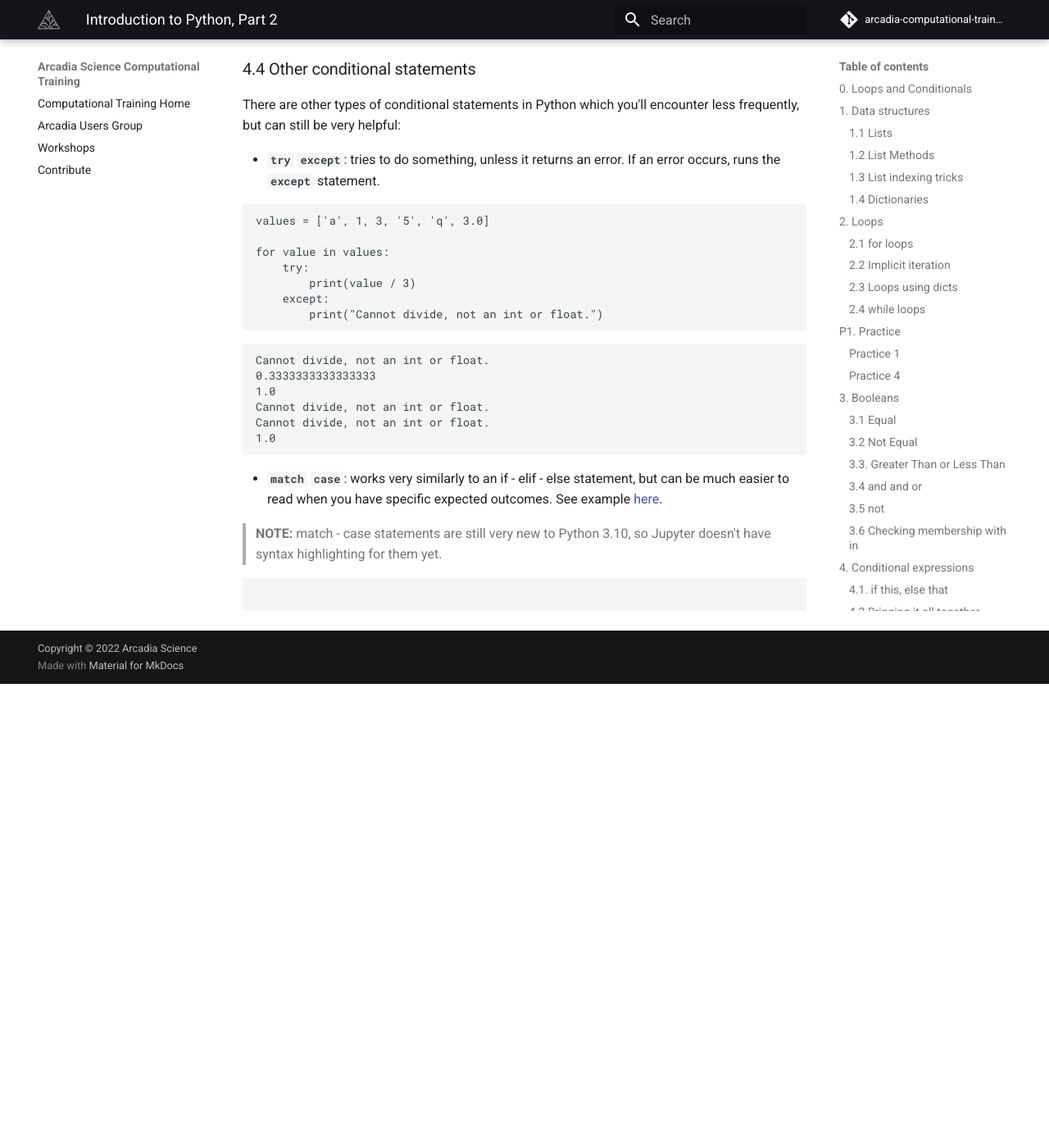
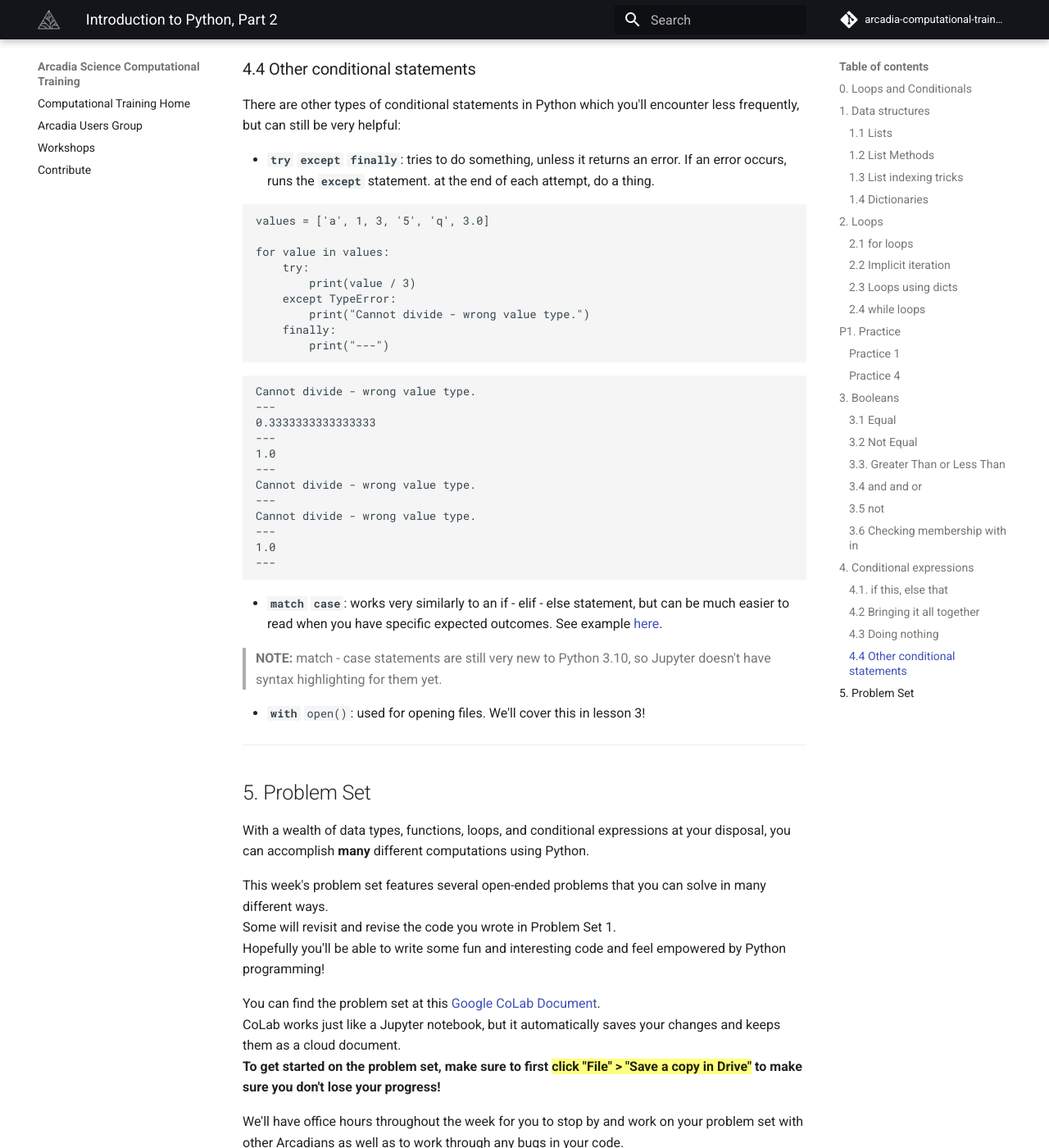
Before and after one commit to Arcadia-Science/arcadia-computational-training, an MkDocs documentation site: the page built from docs/arcadia-users-group/20230314-intro-to-python-2/lesson.md, in a window 1280 px wide and 1400 px high, scrolled down 14395 px. Shown: the whole window at 82% size. Built offline with MkDocs 1.6.1 and Material for MkDocs 9.7.7, drawn with Linux system fonts in a browser that asks for light colours; comment, search, counter and statistics services are not loaded; before the commit the page ends 15229 px from its top, so only the background shows below that.

Commit message:
added links to Google Colab for problem sets

````diff
--- a/docs/arcadia-users-group/20230314-intro-to-python-2/lesson.md
+++ b/docs/arcadia-users-group/20230314-intro-to-python-2/lesson.md
@@ -704,7 +704,7 @@ print(output)
 
 There are other types of conditional statements in Python which you'll encounter less frequently, but can still be very helpful:
 
-- **`try`** **`except`**: tries to do something, unless it returns an error. If an error occurs, runs the **`except`** statement.
+- **`try`** **`except`** **`finally`**: tries to do something, unless it returns an error. If an error occurs, runs the **`except`** statement. at the end of each attempt, do a thing.
 
 
 ```python
@@ -713,22 +713,47 @@ values = ['a', 1, 3, '5', 'q', 3.0]
 for value in values:
     try:
         print(value / 3)
-    except:
-        print("Cannot divide, not an int or float.")
+    except TypeError:
+        print("Cannot divide - wrong value type.")
+    finally:
+        print("---")
 ```
 
-    Cannot divide, not an int or float.
+    Cannot divide - wrong value type.
+    ---
     0.3333333333333333
+    ---
     1.0
-    Cannot divide, not an int or float.
-    Cannot divide, not an int or float.
+    ---
+    Cannot divide - wrong value type.
+    ---
+    Cannot divide - wrong value type.
+    ---
     1.0
+    ---
 
 
 - **`match`** **`case`**: works very similarly to an if - elif - else statement, but can be much easier to read when you have specific expected outcomes. See example [here](https://learnpython.com/blog/python-match-case-statement/).
 
 > **NOTE:** match - case statements are still very new to Python 3.10, so Jupyter doesn't have syntax highlighting for them yet.
 
+- **`with`** `open()`: used for opening files. We'll cover this in lesson 3!
+
+---
+## 5. Problem Set
+
+With a wealth of data types, functions, loops, and conditional expressions at your disposal, you can accomplish **many** different computations using Python.
+
+This week's problem set features several open-ended problems that you can solve in many different ways.
+Some will revisit and revise the code you wrote in Problem Set 1.
+Hopefully you'll be able to write some fun and interesting code and feel empowered by Python programming!
+
+You can find the problem set at this [Google CoLab Document](https://colab.research.google.com/drive/16UsMDgDffCj2fxdLp0MMEG7yRDxPfNNV?usp=sharing).
+CoLab works just like a Jupyter notebook, but it automatically saves your changes and keeps them as a cloud document.
+**To get started on the problem set, make sure to first <mark>click "File" > "Save a copy in Drive"</mark> to make sure you don't lose your progress!**
+
+We'll have office hours throughout the week for you to stop by and work on your problem set with other Arcadians as well as to work through any bugs in your code.
+
 
 ```python
 
````
Also changed, not shown: docs/arcadia-users-group/20230228-intro-to-python-1/lesson.md (+4 -0 lines), docs/arcadia-users-group/20230228-intro-to-python-1/lesson.ipynb, docs/arcadia-users-group/20230314-intro-to-python-2/lesson.ipynb.
